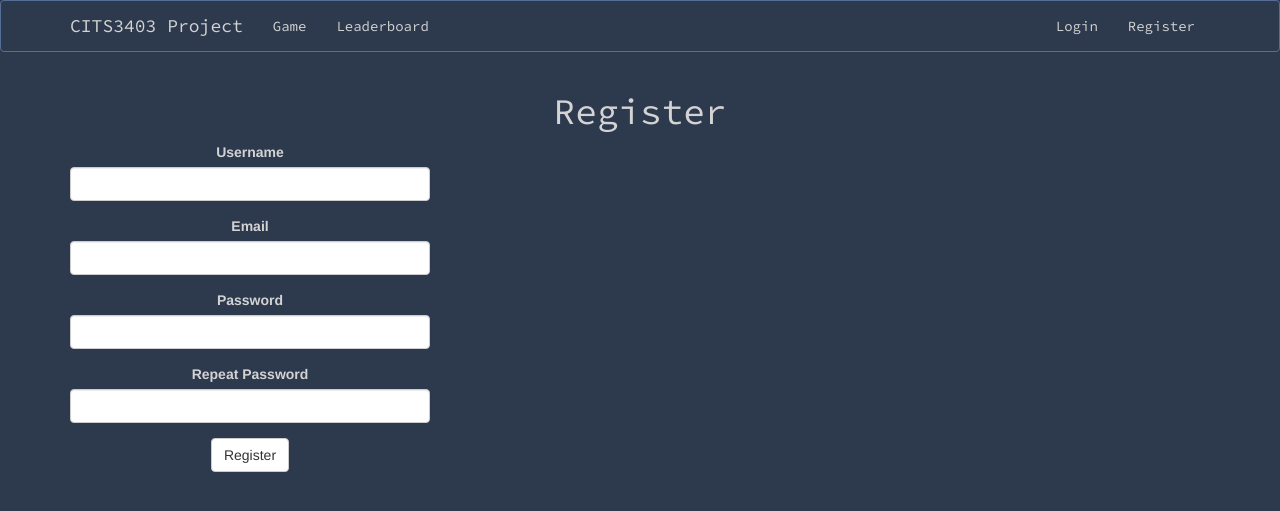
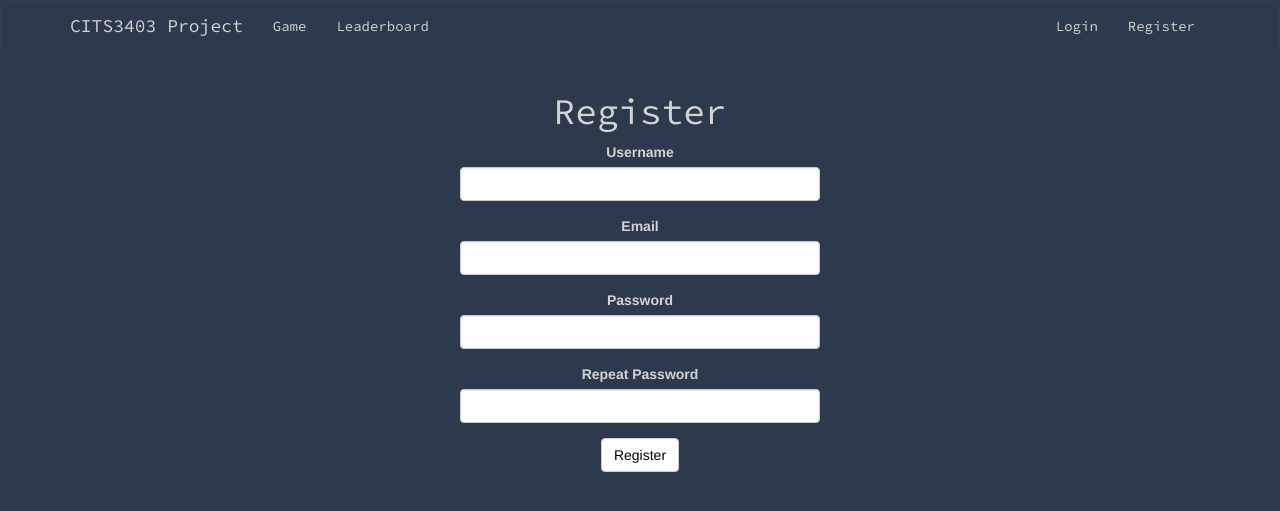
Before and after one commit to jakobdorian/CITS3403-Project, a Flask app: page /register in a window 1280 px wide. Shown: the top 511 px of the page. Run offline with Flask 2, Linux system fonts and the light colour scheme; some libraries are stand-ins or nearby versions.

Commit message:
more css updates
also fixed formatting on register page

```diff
--- a/app/routes.py
+++ b/app/routes.py
@@ -82,7 +82,7 @@ def game():
 def leaderboard():
     all_scores = Score.query.all()
     user = User.query.all()
-    return render_template('leaderboard.html', scores=all_scores, user=user)
+    return render_template('leaderboard.html', title='Leaderboard', scores=all_scores, user=user)
 
 #db testing
 @app.route('/update_puzzle/', methods = ['post'])
--- a/app/static/css/stylesheet.css
+++ b/app/static/css/stylesheet.css
@@ -1,6 +1,10 @@
 
 head,body{
     text-align: center;
+}
+
+button, input {
+    color: black !important;
 }
 
 .empty{
@@ -76,7 +80,7 @@ span{
 
     .navbar-default {
         background: #2d394d;
-        border-color: #566d95;
+        border-color: #323f56;
 
         font-family: 'Source Code Pro', monospace;
     }
@@ -99,9 +103,10 @@ table {
     margin-top: 30px;
 }
 th, td {
-    border-left: 1px solid white;
+    /* border-left: 1px solid white;
     border-right: 1px solid white;
-    border-top: 1px solid white;
+    border-top: 1px solid white; */
+    border: 5px solid #202a3b;
     padding: 15px;
     text-align: center;
     margin: none;
@@ -110,7 +115,8 @@ th, td {
 th {
     border-top: none;
     font-weight: bold;
-    background-color: rgba(15, 34, 101, 0.359);
+    /* background-color: rgba(15, 34, 101, 0.359); */
+    background-color: #202a3b;
 }
 
 .clickable {
--- a/app/templates/register.html
+++ b/app/templates/register.html
@@ -4,7 +4,7 @@
 {% block app_content %}
     <h1>Register</h1>
         <div class="row">
-            <div class="col-md-4">
+            <div class="col-md-4 col-lg-offset-4">
                 {{ wtf.quick_form(form) }}
             </div>
         </div>
```
